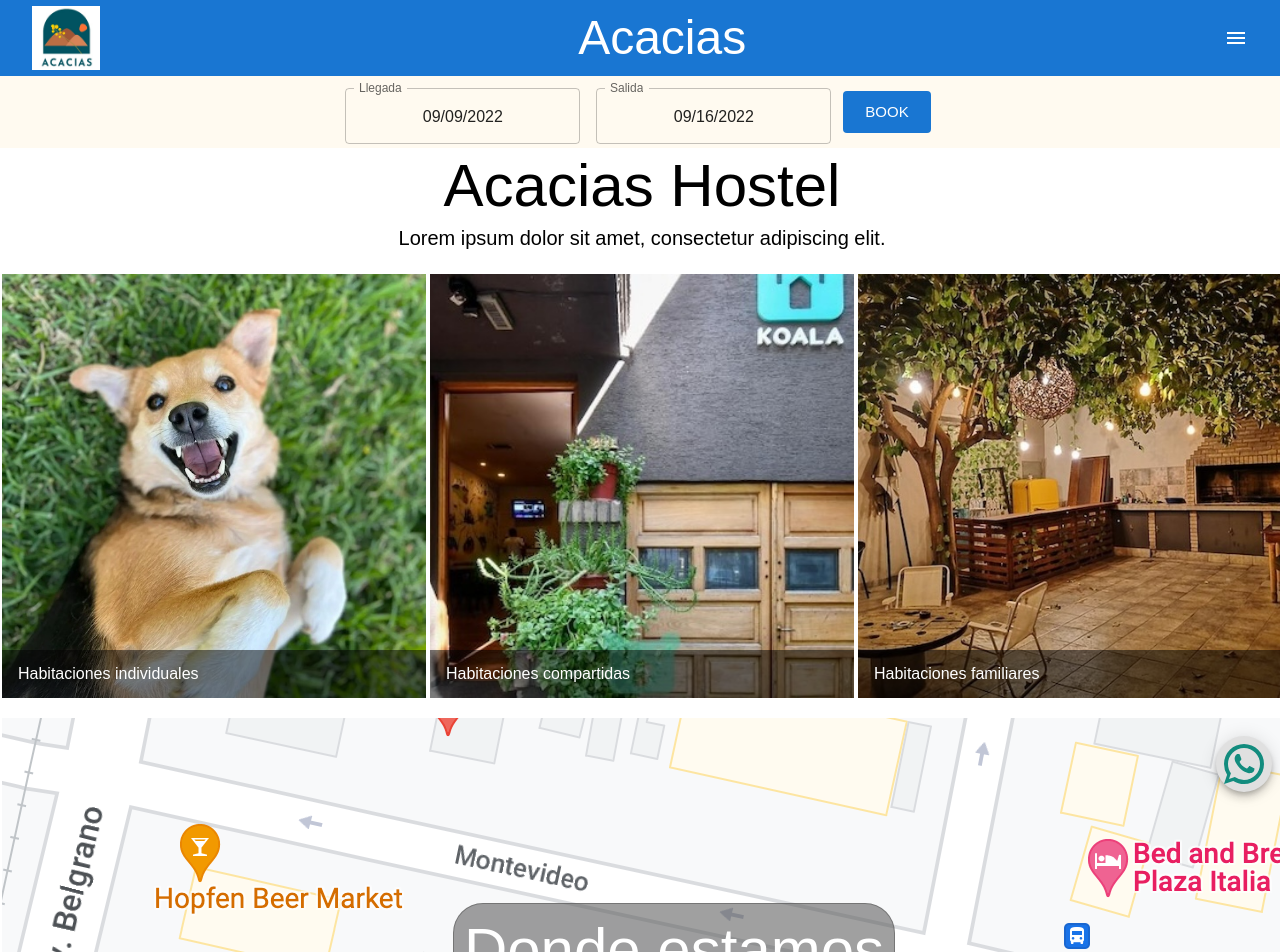
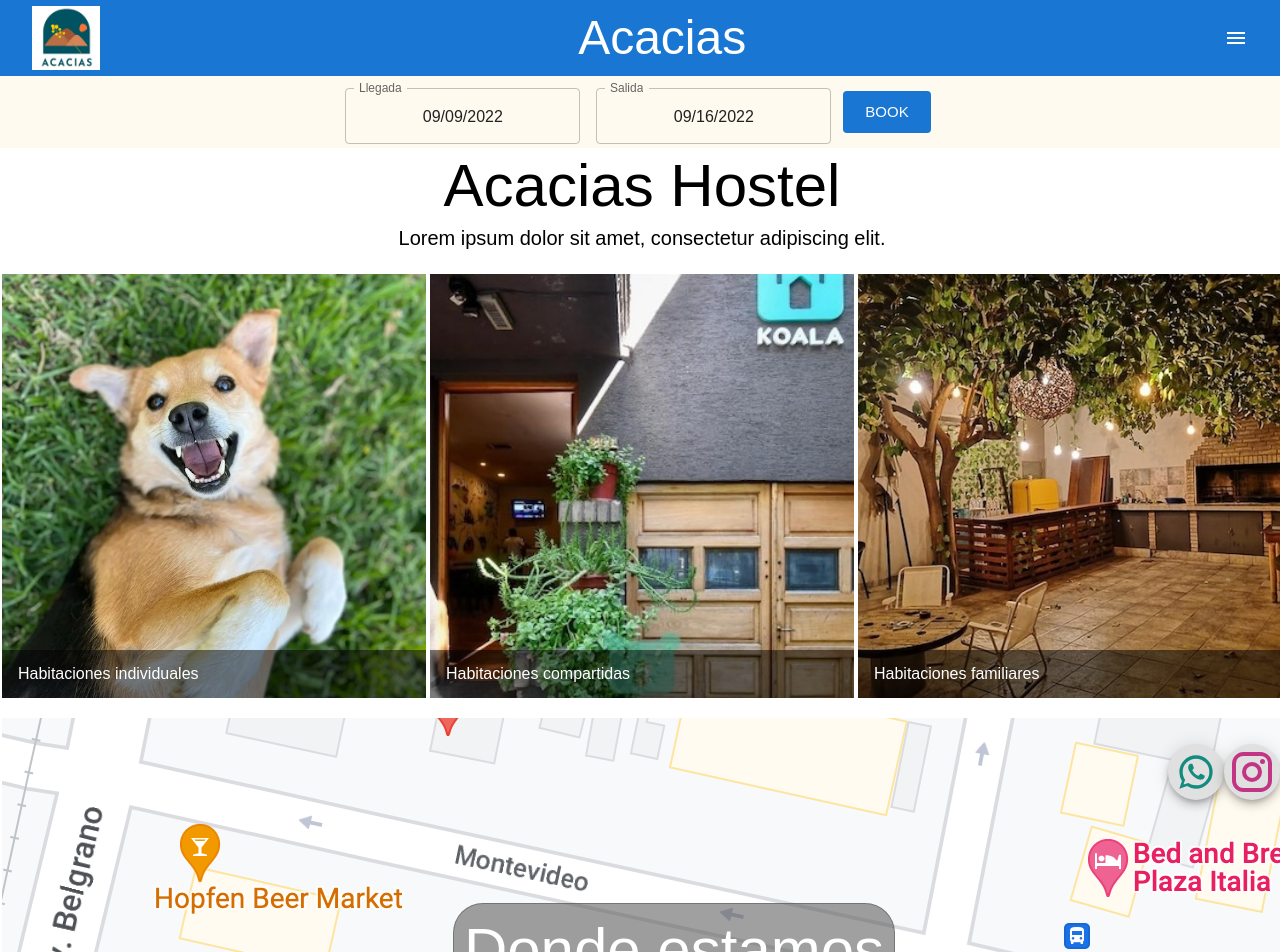
Before and after one commit to nahuels-mza/koala-hostel, a React (Create React App) app: page /hostel in a window 1280 px wide. Shown: the top 952 px of the page. Built offline with nearby package versions, Linux system fonts and the light colour scheme.

Commit message:
Add Imstagram as floating option. Remove footer since is redundat

```diff
--- a/src/components/Message/Message.jsx
+++ b/src/components/Message/Message.jsx
@@ -1,8 +1,9 @@
 import React from "react";
 import useMessageStyles from "./Message.module";
 import { Box, Button } from "@mui/material";
-// import EmailIcon from "@mui/icons-material/Email";
+
 import WhatsAppIcon from "@mui/icons-material/WhatsApp";
+import Instagram from "@mui/icons-material/Instagram";
 
 import Fab from "@mui/material/Fab";
 
@@ -11,14 +12,9 @@ const Message = () => {
   // TODO ADD FORMAT HERE
   const whatsMessage = "Hola Koala Hostel mi Nombre es";
 
-  // FROM https://mailto.vercel.app/
-  // const emailMessage = `mailto:matias_daszkal@hotmail.com?subject=${encodeURIComponent(
-  //   "Consulta Reserva"
-  // )}&body= ${whatsMessage} `;
-
   return (
     <Box
-      sx={{ "& > :not(style)": { m: 1 } }}
+      // sx={{ "& > :not(style)": { m: 1 } }}
 
       position="fixed"
       bottom="0"
@@ -27,17 +23,19 @@ const Message = () => {
     >
       <Fab>
         <Button
-          sx={{ height: 40 }}
+
           href={`https://wa.me/5492616089132?text=${whatsMessage}`}
         >
-          <WhatsAppIcon className={classes.icon} fontSize="large" />
+          <WhatsAppIcon className={classes.iconWasp} />
         </Button>
       </Fab>
-      {/* <Fab>
-        <Button href={emailMessage}>
-          <EmailIcon className={classes.icon} fontSize="large" />
+      <Fab>
+        <Button
+          href="https://www.instagram.com/"
+        >
+          <Instagram className={classes.iconInsta} />
         </Button>
-      </Fab> */}
+      </Fab>
     </Box>
   );
 };
--- a/src/components/Message/Message.module.js
+++ b/src/components/Message/Message.module.js
@@ -13,9 +13,16 @@ const useMessageStyles = makeStyles()((theme) => ({
     flexDirection: "column",
   },
 
-  icon: {
+  iconWasp: {
     cursor: "pointer",
     color: "#128C7E",
+    height: 40,
+    margin: "1rem",
+    fontSize: "3rem !important",
+  },
+  iconInsta: {
+    cursor: "pointer",
+    color: "#C13584 ",
     fontSize: "3rem !important",
     margin: "1rem",
   },
--- a/src/pages/MainLayout/MainLayout.tsx
+++ b/src/pages/MainLayout/MainLayout.tsx
@@ -1,7 +1,6 @@
 import React from "react";
 import { Box, Button } from "@mui/material";
 import { Outlet } from "react-router-dom";
-import Footer from "../../components/Footer/MainFooter";
 import Header from "../../components/Header/MainHeader";
 
 const MainLayout = () => {
@@ -29,7 +28,7 @@ const MainLayout = () => {
       >
         AGENCIA
       </Button>
-      <Footer />
+
     </Box>
   );
 };
```
